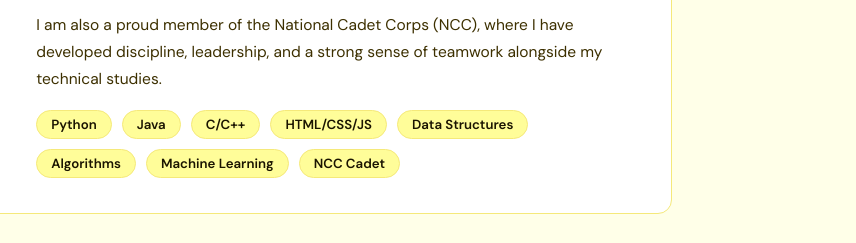
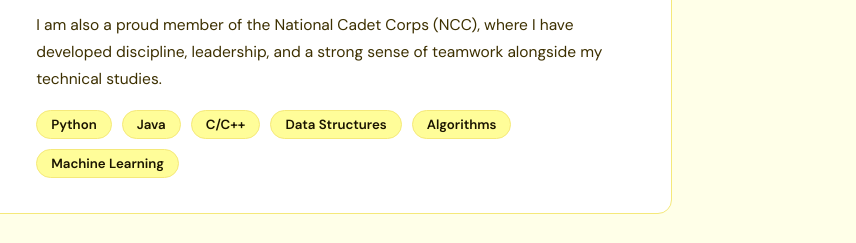
Before and after one commit to arpitkataria777-sys/ArpitKataria, a plain HTML site: page index.html in a window 1280 px wide. Shown: the part 484-727 px from the top of the page, 424-1280 px from the left. Drawn offline with nearby package versions, Linux system fonts and the light colour scheme.

Commit message:
Update and rename arpit_kataria_portfolio.html to index.html

```diff
--- a/arpit_kataria_portfolio.html
+++ b/index.html
@@ -356,11 +356,10 @@
         <span class="skill-tag">Python</span>
         <span class="skill-tag">Java</span>
         <span class="skill-tag">C/C++</span>
-        <span class="skill-tag">HTML/CSS/JS</span>
         <span class="skill-tag">Data Structures</span>
         <span class="skill-tag">Algorithms</span>
         <span class="skill-tag">Machine Learning</span>
-        <span class="skill-tag">NCC Cadet</span>
+
       </div>
     </div>
   </div>
```
